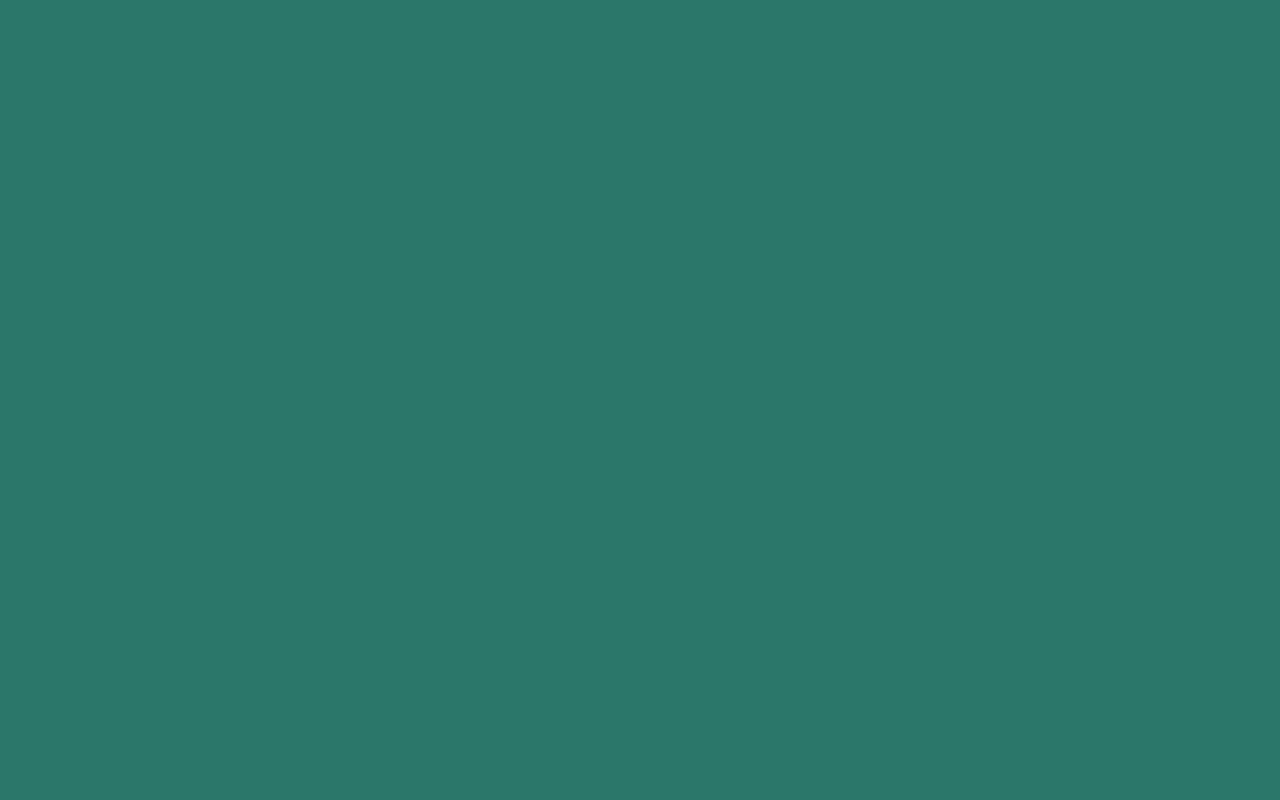
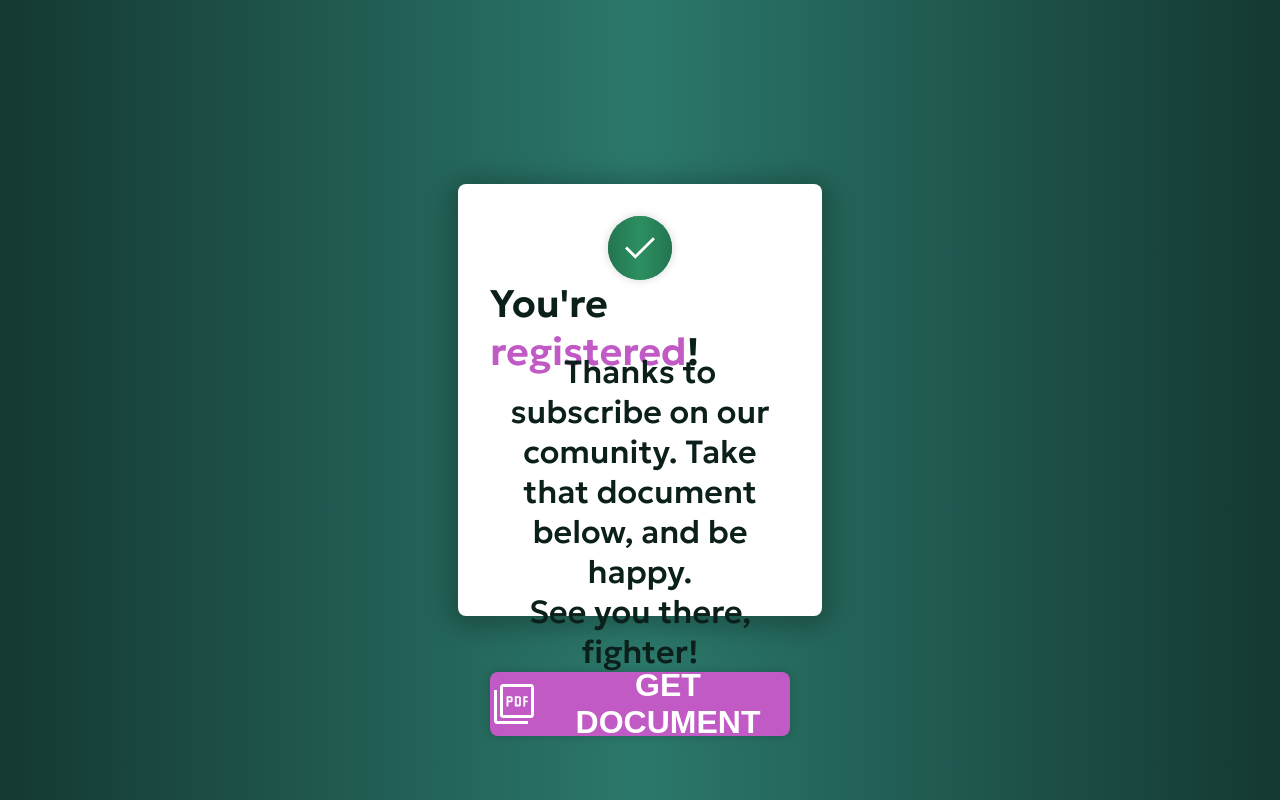
Before and after one commit to grayuri/Fight.Club.Form, a plain HTML site: page after.html in a window 1280 px wide. Drawn offline with nearby package versions, Linux system fonts and the light colour scheme.

Commit message:
Styled the after page

```diff
--- a/after.html
+++ b/after.html
@@ -4,8 +4,23 @@
   <meta charset="UTF-8">
   <meta name="viewport" content="width=device-width, initial-scale=1.0">
   <link rel="stylesheet" href="sass/main.css">
+  <link rel="stylesheet" href="https://fonts.googleapis.com/css2?family=Material+Symbols+Outlined:opsz,wght,FILL,GRAD@48,400,0,0" />
+  <link rel="preconnect" href="https://fonts.googleapis.com">
+  <link rel="preconnect" href="https://fonts.gstatic.com" crossorigin>
+  <link href="https://fonts.googleapis.com/css2?family=Geologica:wght@500;600&display=swap" rel="stylesheet">
   <title>Registered</title>
 </head>
 <body>
+  <div id="container">
+    <div id="check-icon">
+      <img src="assets/icons/done.svg" class="check-icon" alt="">
+    </div>
+    <h1 id="title">You're <span class="colored-text">registered</span>!</h1>
+    <p id="words">Thanks to subscribe on our comunity. Take that document below, and be happy. <br> See you there, fighter!</p>
+    <button id="get-pdf">
+      <img src="assets/icons/get-pdf.svg" alt="">
+      <a href="#">GET DOCUMENT</a>
+    </button>
+  </div>
 </body>
 </html>
--- a/sass/common/_variables.scss
+++ b/sass/common/_variables.scss
@@ -2,6 +2,10 @@ $dark-green-club: #143832;
 $dark-green-club-2: #225e53;
 $green-club: #2B786A;
 $light-green-club: #47C4AD;
+
+$dark-check-green:#247550;
+$check-green: #2C8F61;
+$light-check-green: #309C69;
 
 $black-club: #0b1f1b;
 $light-black-club: #12332C;
@@ -15,7 +19,7 @@ $pink-club: #de7eaa;
 $light-pink-club:#EB86B5;
 
 $dark-purple-club: #A84FAB;
-$purple: #C15AC4;
+$purple-club: #C15AC4;
 $light-purple-club: #CD60D1;
 
 //--------------------------------------------------------- //
@@ -28,6 +32,6 @@ $light-purple-club: #CD60D1;
 
 @mixin standart-radial-grandient($darkColor, $lightColor) {
   background: $lightColor;
-  background: linear-gradient(90deg, $darkColor 0%, $lightColor 50%, $darkColor 100%);
+  background: radial-gradient(circle, $darkColor 0%, $lightColor 50%, $darkColor 100%);
   background-color: $lightColor;
 }
--- a/sass/pages/_after.scss
+++ b/sass/pages/_after.scss
@@ -1,4 +1,8 @@
 @import '../common/variables';
+
+:root {
+  font-family: 'Geologica', sans-serif;
+}
 
 * {
   padding: 0;
@@ -7,5 +11,83 @@
 }
 
 body {
+  display: flex;
+  align-items: center;
+  justify-content: center;
+  height: 100vh;
+  width: 100vw;
+
   @include standart-linear-grandient($dark-green-club, $green-club);
 }
+
+#container {
+  display: flex;
+  flex-direction: column;
+  justify-content: space-between;
+  align-items: center;
+
+  background-color: white;
+  width: 364px;
+  height: 432px;
+  padding: 32px;
+  border-radius: 8px;
+  box-shadow: 0 4px 24px 8px rgba(0, 0, 0, 0.25);
+
+  #title {
+    font-size: 2.4rem;
+    color: $black-club;
+  }
+
+  #words {
+    margin-top: -24px;
+    font-size: 2rem;
+    color: $black-club;
+    text-align: center;
+  }
+}
+
+.check-icon {
+  color: white;
+  display: flex;
+  align-items: center;
+  justify-content: center;
+  padding: 10px;
+  border-radius: 50%;
+  width: 64px;
+  height: 64px;
+  box-shadow: 0px 0px 10px rgba(0, 0, 0, 0.16);
+  @include standart-linear-grandient($dark-check-green, $check-green);
+}
+
+
+#get-pdf {
+  display: flex;
+  align-items: center;
+  justify-content: center;
+  gap: 8px;
+  width: 100%;
+  height: 64px;
+  border-radius: 8px;
+  border: none;
+  background: $purple-club;
+  cursor: pointer;
+  transition: all ease-in-out 0.16s;
+  box-shadow: 0px 0px 10px rgba(0, 0, 0, 0.16);
+
+  a {
+    color: white;
+    text-decoration: none;
+    font-size: 2rem;
+    font-weight: 600;
+  }
+
+  &:hover, &:active {
+    background-color: $light-purple-club;
+    transition: all ease-in-out 0.24s;
+    box-shadow: 0px 0px 10px rgba(0, 0, 0, 0.16);
+  }
+}
+
+.colored-text {
+  color: $purple-club;
+}
```
Also changed, not shown: assets/icons/done.svg (added), assets/icons/get-pdf.svg (added), sass/main.css, sass/pages/global.css, 4 other files.
